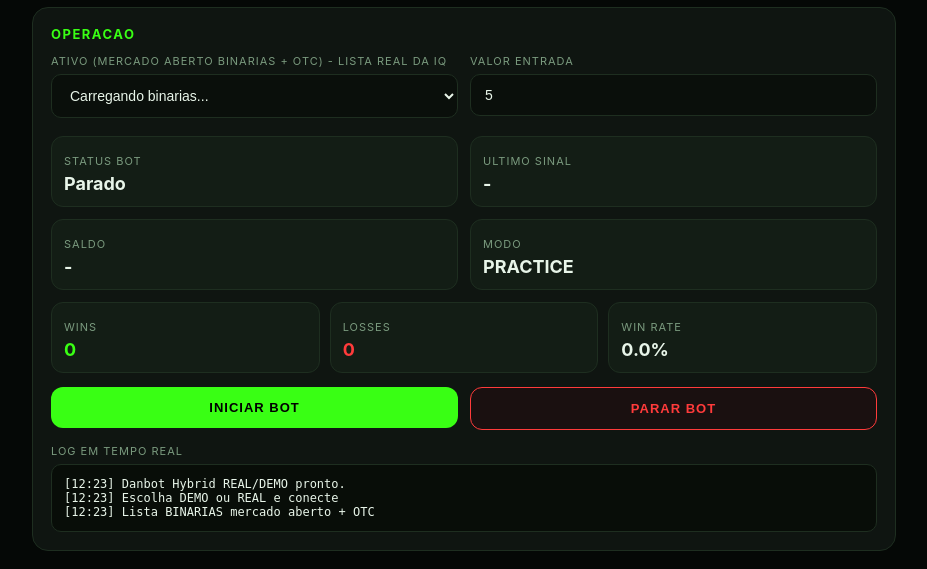
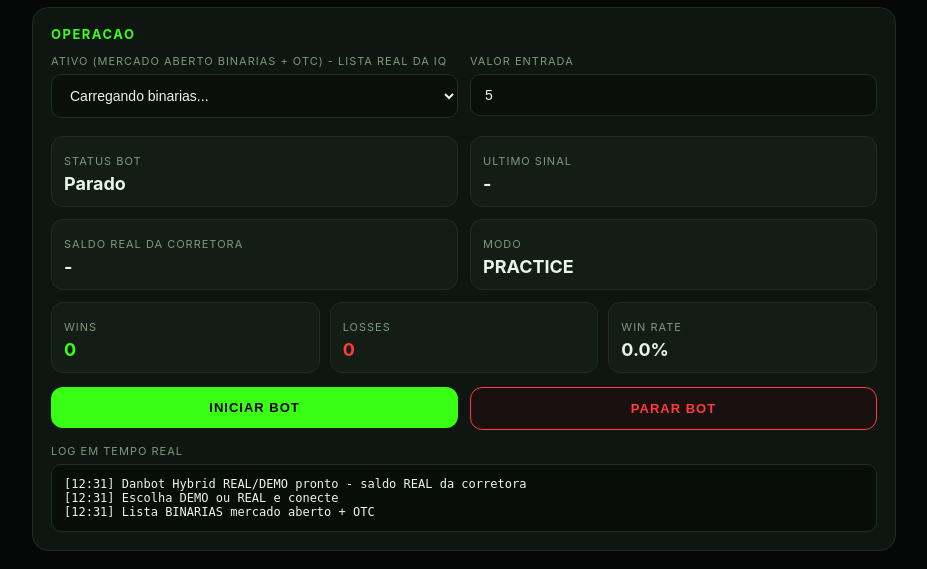
Before and after one commit to daniloadalto/danbot, a Flask app: page / in a window 1280 px wide. Shown: the part 550-1119 px from the top of the page, without its empty margins (176-1103 px from the left). Run offline with Flask 3, Linux system fonts and the light colour scheme.

Commit message:
Update dashboard.html

```diff
--- a/templates/dashboard.html
+++ b/templates/dashboard.html
@@ -59,13 +59,13 @@
 <div class="col"><label>E-mail da Corretora</label><input id="brokerEmail" placeholder="seu@email.com"></div>
 <div class="col"><label>Senha da Corretora</label><input id="brokerPass" type="password" placeholder="••••••••"></div>
 </div>
-<button class="btn btn-green" style="margin-top:14px" id="connectBtn" onclick="connectBroker()">CONECTAR</button>
+<button class="btn btn-green" style="margin-top:14px" id="connectBtn" onclick="connectBroker()">CONECTAR COM CONTA DEMO</button>
 <div id="brokerMsg" style="margin-top:10px;font-size:13px;color:var(--muted)"></div>
 </div>
 <div class="card">
 <h2>Modo de Operacao</h2>
 <div class="mode-box">
-<b id="modeTitle">HYBRID CHATGPT EQUILIBRIO M1 FAST FOREX - DEMO</b><br>
+<b id="modeTitle">HYBRID CHATGPT EQUILIBRIO M1 FAST FOREX - CONTA DEMO</b><br>
 <small style="color:var(--muted)">Conecta com saldo verdadeiro da corretora - BINARIAS mercado aberto + OTC</small>
 <div style="margin-top:8px">
 <span class="pill">MACD 3/8/4 WMA</span>
@@ -91,7 +91,7 @@
 <div class="grid2" style="margin-top:14px">
 <div class="kpi"><small>Status Bot</small><b id="botStatus">Parado</b></div>
 <div class="kpi"><small>Ultimo Sinal</small><b id="lastSignal">-</b></div>
-<div class="kpi"><small>Saldo</small><b id="balance">-</b></div>
+<div class="kpi"><small>Saldo REAL da Corretora</small><b id="balance">-</b></div>
 <div class="kpi"><small>Modo</small><b id="accountMode">DEMO</b></div>
 </div>
 <div class="placar">
@@ -105,9 +105,9 @@
 </div>
 <div style="margin-top:14px">
 <label>Log em tempo real</label>
-<div id="log" class="log">[12:23] Danbot Hybrid REAL/DEMO pronto.
-[12:23] Escolha DEMO ou REAL e conecte
-[12:23] Lista BINARIAS mercado aberto + OTC</div>
+<div id="log" class="log">[12:31] Danbot Hybrid REAL/DEMO pronto - saldo REAL da corretora
+[12:31] Escolha DEMO ou REAL e conecte
+[12:31] Lista BINARIAS mercado aberto + OTC</div>
 </div>
 </div>
 </div>
@@ -137,7 +137,7 @@
    document.getElementById('balance').textContent=balTxt+' ('+(j.account_type||'')+')';
    document.getElementById('brokerCard').style.display='none';
    loadAssets();
-   log('Conectado '+ (j.account_type||'') +' - Saldo: '+balTxt);
+   log('Conectado '+ (j.account_type||'') +' - Saldo REAL: '+balTxt);
   } else {
    badge.textContent='Desconectado'; badge.classList.remove('on');
    document.getElementById('brokerCard').style.display='block';
@@ -158,7 +158,7 @@
    const opt=document.createElement('option'); opt.value=a; opt.textContent=a; gOtc.appendChild(opt);
   });
   if(j.binary && j.binary.length>0){
-   document.getElementById('assetStatus').textContent=j.binary.length+' binarias abertas + '+ (j.otc?.length||0) +' OTC';
+   document.getElementById('assetStatus').textContent=j.binary.length+' binarias abertas + '+ (j.otc?.length||0) +' OTC - saldo REAL';
   }
   const sel=document.getElementById('asset');
   if(j.selected) sel.value=j.selected;
@@ -168,7 +168,7 @@
 function onAssetChange(){
  const asset=document.getElementById('asset').value;
  const isOtc = asset.includes('OTC');
- document.getElementById('assetStatus').textContent = isOtc ? asset+' e OTC (fim de semana)' : asset+' e BINARIA mercado aberto';
+ document.getElementById('assetStatus').textContent = isOtc ? asset+' e OTC' : asset+' e BINARIA mercado aberto - saldo REAL';
  localStorage.setItem('danbot_asset', asset);
 }
 async function loadPlacar(){
@@ -178,7 +178,7 @@
   document.getElementById('wins').textContent=j.wins||0;
   document.getElementById('losses').textContent=j.losses||0;
   document.getElementById('winrate').textContent=(j.win_rate||0).toFixed(1)+'%';
-  if(j.balance) document.getElementById('balance').textContent=j.balance.toFixed? j.balance.toFixed(2) : j.balance;
+  if(j.balance) document.getElementById('balance').textContent=j.balance.toFixed? j.balance.toFixed(2)+' ('+(j.account_type||'')+')' : j.balance;
  }catch(e){}
 }
 async function connectBroker(){
@@ -187,7 +187,7 @@
  const broker=document.getElementById('broker').value;
  const accountType=document.getElementById('accountType').value;
  if(!email||!pass){ alert('Preencha e-mail e senha'); return; }
- document.getElementById('brokerMsg').textContent='Conectando com conta '+accountType+'...';
+ document.getElementById('brokerMsg').textContent='Conectando com conta '+accountType+' - puxando saldo REAL...';
  document.getElementById('brokerMsg').style.color='#39FF14';
  try{
   const r=await fetch('/api/broker/connect',{method:'POST',headers:headers(),body:JSON.stringify({broker,email,password:pass,account_type:accountType})});
@@ -199,7 +199,7 @@
    const pr=await fetch('/api/broker/connect/poll',{headers:headers()});
    const pj=await pr.json();
    if(pj.status==='connected'){
-    clearInterval(iv); document.getElementById('brokerMsg').textContent='Conectado! Saldo '+accountType+': '+(pj.balance||''); checkBroker(); loadPlacar(); log('Corretora '+accountType+' conectada - Saldo: '+ (pj.balance||''));
+    clearInterval(iv); document.getElementById('brokerMsg').textContent='Conectado! Saldo REAL '+accountType+': '+(pj.balance||''); checkBroker(); loadPlacar(); log('Corretora '+accountType+' conectada - Saldo REAL: '+ (pj.balance||''));
    } else if(pj.status==='error'){
     clearInterval(iv); document.getElementById('brokerMsg').textContent='Erro: '+(pj.error||'erro login'); document.getElementById('brokerMsg').style.color='#ff3b3b'; log('Erro login: '+(pj.error||''));
    }
@@ -220,7 +220,7 @@
  const asset=document.getElementById('asset').value;
  const r=await fetch('/api/bot/start',{method:'POST',headers:headers(),body:JSON.stringify({asset})});
  const j=await r.json();
- if(j.ok){ log('Bot iniciado em '+asset+' - HYBRID '+document.getElementById('accountType').value); botStatus(); }
+ if(j.ok){ log('Bot iniciado em '+asset+' - HYBRID '+document.getElementById('accountType').value+' saldo REAL'); botStatus(); }
 }
 async function stopBot(){
  await fetch('/api/bot/stop',{method:'POST',headers:headers()});
@@ -232,7 +232,7 @@
   if(!asset || asset.includes('Carregando')) return;
   const r=await fetch('/api/scan?asset='+asset,{headers:headers()});
   const j=await r.json();
-  if(j.sinal){ document.getElementById('lastSignal').textContent=j.sinal+' @ '+new Date().toLocaleTimeString(); log('SINAL '+j.sinal+' | RSI:'+ (j.debug?.rsi?.toFixed(1)||'-') +' VWAP:'+ (j.debug?.vwap?.toFixed(4)||'-')); loadPlacar(); }
+  if(j.sinal){ document.getElementById('lastSignal').textContent=j.sinal+' @ '+new Date().toLocaleTimeString(); log('SINAL '+j.sinal+' | RSI:'+ (j.debug?.rsi?.toFixed(1)||'-') +' VWAP:'+ (j.debug?.vwap?.toFixed(4)||'-')+' | Saldo REAL'); loadPlacar(); }
  }catch(e){}
 }
 function logout(){ localStorage.removeItem('danbot_token'); location.href='/'; }
```
